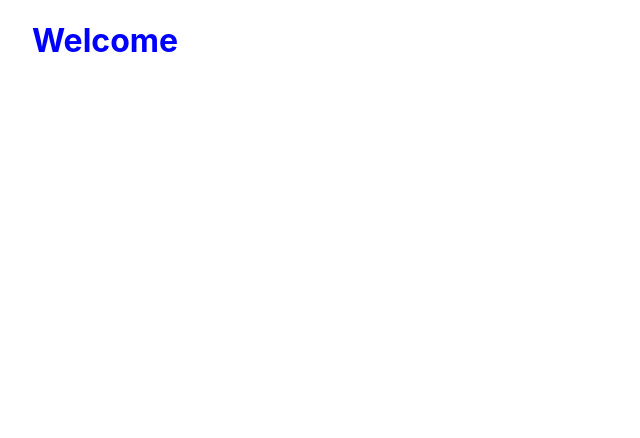
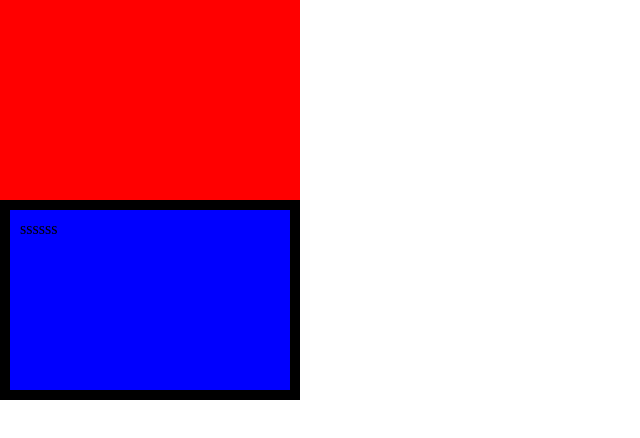
Before and after one commit to TomaszSarmata/shop-pay, a Next.js app: page / in a window 1280 px wide. Shown: the top 438 px of the page, without its empty margins (0-640 px from the left). Built offline with nearby package versions, Linux system fonts and the light colour scheme.

Commit message:
added some basic reset css properties to the globals .scss to work with a clean slate

```diff
--- a/pages/index.js
+++ b/pages/index.js
@@ -3,14 +3,15 @@ import styles from "../styles/Home.module.scss";
 
 export default function Home() {
   return (
-    <div className={styles.container}>
+    <div>
       <Head>
         <title>Shop Pay</title>
         <meta name="description" content="Generated by create next app" />
         <link rel="icon" href="/favicon.ico" />
       </Head>
 
-      <h1 className={styles.blue}>Welcome</h1>
+      <section className="block1"></section>
+      <section className="block2">ssssss</section>
     </div>
   );
 }
--- a/styles/globals.scss
+++ b/styles/globals.scss
@@ -1,26 +1,26 @@
-html,
-body {
-  padding: 0;
+* {
   margin: 0;
-  font-family: -apple-system, BlinkMacSystemFont, Segoe UI, Roboto, Oxygen,
-    Ubuntu, Cantarell, Fira Sans, Droid Sans, Helvetica Neue, sans-serif;
-}
-
-a {
-  color: inherit;
-  text-decoration: none;
-}
-
-* {
+  box-sizing: border-box;
+  //here we are going to use &:: to copy the parent selector so here * and then give it a property / styling. Normally you would wright the whole selector *::after {property}
+&::before,
+&::after{
   box-sizing: border-box;
 }
 
-@media (prefers-color-scheme: dark) {
-  html {
-    color-scheme: dark;
-  }
-  body {
-    color: white;
-    background: black;
-  }
 }
+
+section {
+  width: 300px ;
+  height: 200px;
+}
+
+.block1 {
+  background: red;
+
+
+}
+.block2 {
+  background: blue;
+  border: black 10px solid;
+  padding: 10px;
+}
```
